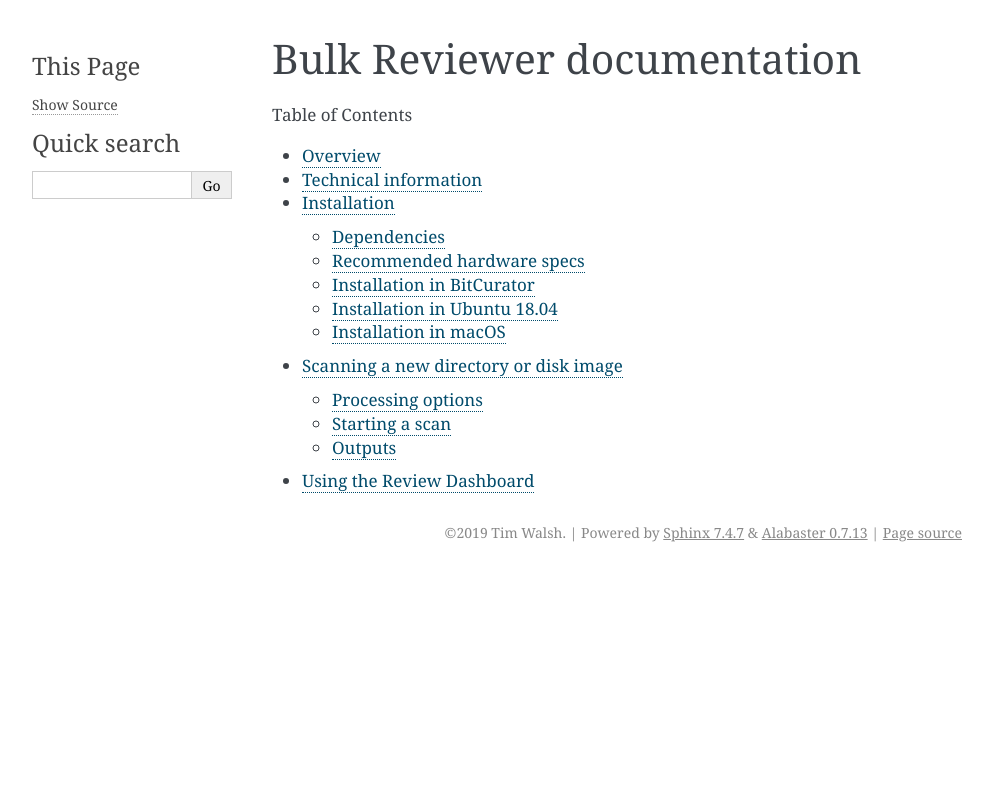
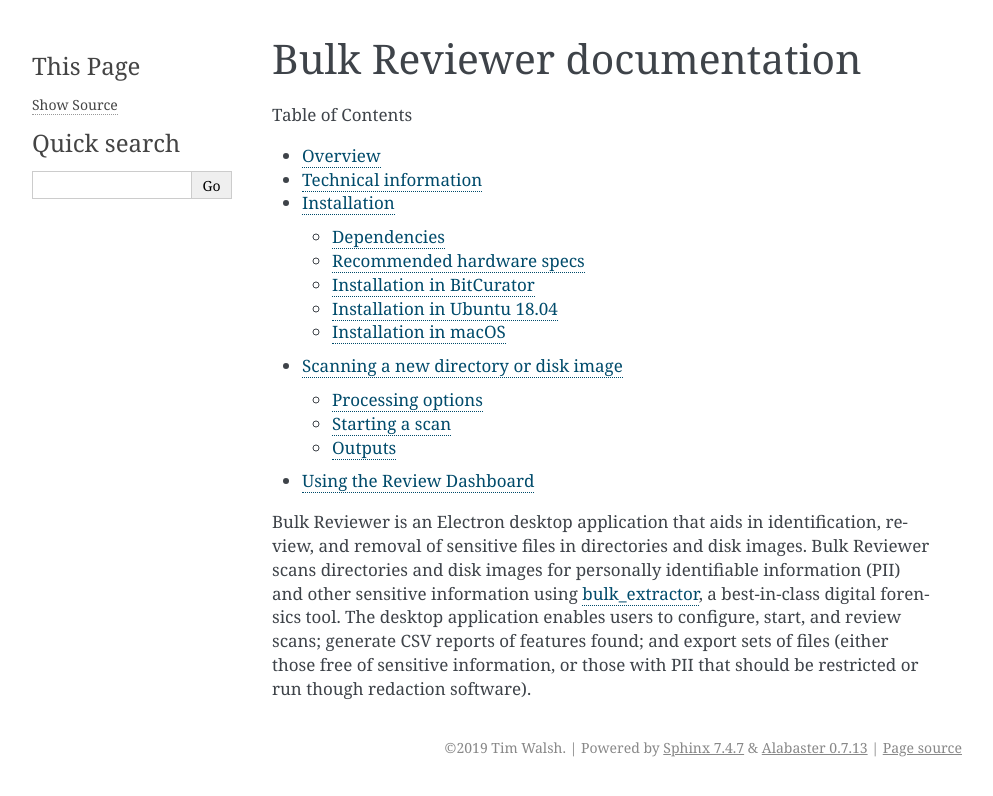
Before and after one commit to bulk-reviewer/bulk-reviewer, a Sphinx documentation site: the page built from docs/index.rst, in a window 1280 px wide. Shown: the top 796 px of the page, without its empty margins (148-1141 px from the left). Built offline with Sphinx 7.4.7, drawn with Linux system fonts in a browser that asks for light colours.

Commit message:
Add descriptive text to index

```diff
--- a/docs/index.rst
+++ b/docs/index.rst
@@ -15,3 +15,6 @@
     installation
     newscan
     reviewdashboard
+
+
+Bulk Reviewer is an Electron desktop application that aids in identification, review, and removal of sensitive files in directories and disk images. Bulk Reviewer scans directories and disk images for personally identifiable information (PII) and other sensitive information using `bulk_extractor <https://github.com/simsong/bulk_extractor>`_, a best-in-class digital forensics tool. The desktop application enables users to configure, start, and review scans; generate CSV reports of features found; and export sets of files (either those free of sensitive information, or those with PII that should be restricted or run though redaction software).
```
